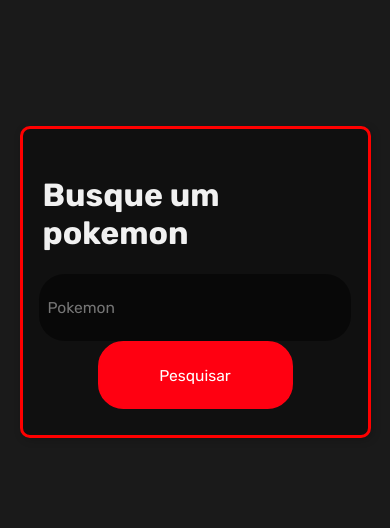
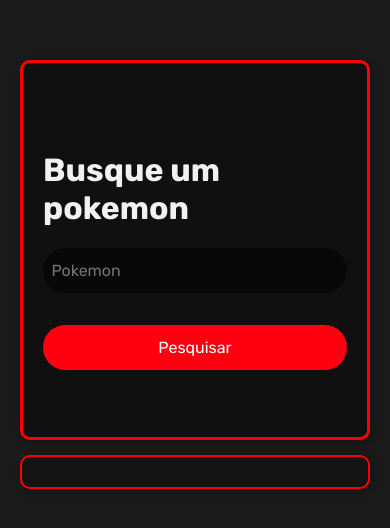
Before and after one commit to brunofsz/Pokedex, a plain HTML site: page index.html in a window 390 px wide. Shown: the part 140-668 px from the top of the page. Drawn offline with Linux system fonts and the light colour scheme.

Commit message:
Update style.css

```diff
--- a/style.css
+++ b/style.css
@@ -52,6 +52,7 @@
   color: rgb(255, 255, 255);
 }
 input[type="button"] {
+  margin-top: 2vh;
   width: 15vw;
   height: 5vh;
   color: rgb(255, 255, 255);
@@ -80,38 +81,48 @@
   color: #fff;
   text-align: center;
 }
-#pokemon-details img {
-  display: block;
-  margin: 0 auto 10px;
-  max-width: 120px;
-}
+
 @media (max-width: 768px) {
   body {
+    flex-direction: column;
     margin-left: 0;
-    flex-direction: column;
     justify-content: center;
+    padding: 20px;
   }
 
   .form {
-    width: 90vw;
-    height: 37vh;
+    min-height: 45vh;
+    width: 100%;
+    max-width: 400px;
+    height: auto;
     padding: 20px;
+    box-sizing: border-box;
   }
 
   input[type="text"] {
-    width: 80vw;
-    font-size: 4vw;
-    height: 8vh;
+    width: 100%;
+    font-size: 16px;
+    height: 45px;
+    margin-bottom: 15px;
   }
 
   input[type="button"] {
-    width: 50vw;
-    height: 8vh;
-    font-size: 4vw;
+    width: 100%;
+    height: 45px;
+    font-size: 16px;
   }
 
   #detalhes {
-    width: 90vw;
-    font-size: 4vw;
+    display: flex;
+    flex-direction: row;
+    width: 100%;
+    max-width: 400px;
+    font-size: 14px;
+    padding: 15px;
+    margin: 15px 0;
+  }
+
+  #pokemon-details img {
+    max-width: 100px;
   }
 }
```
